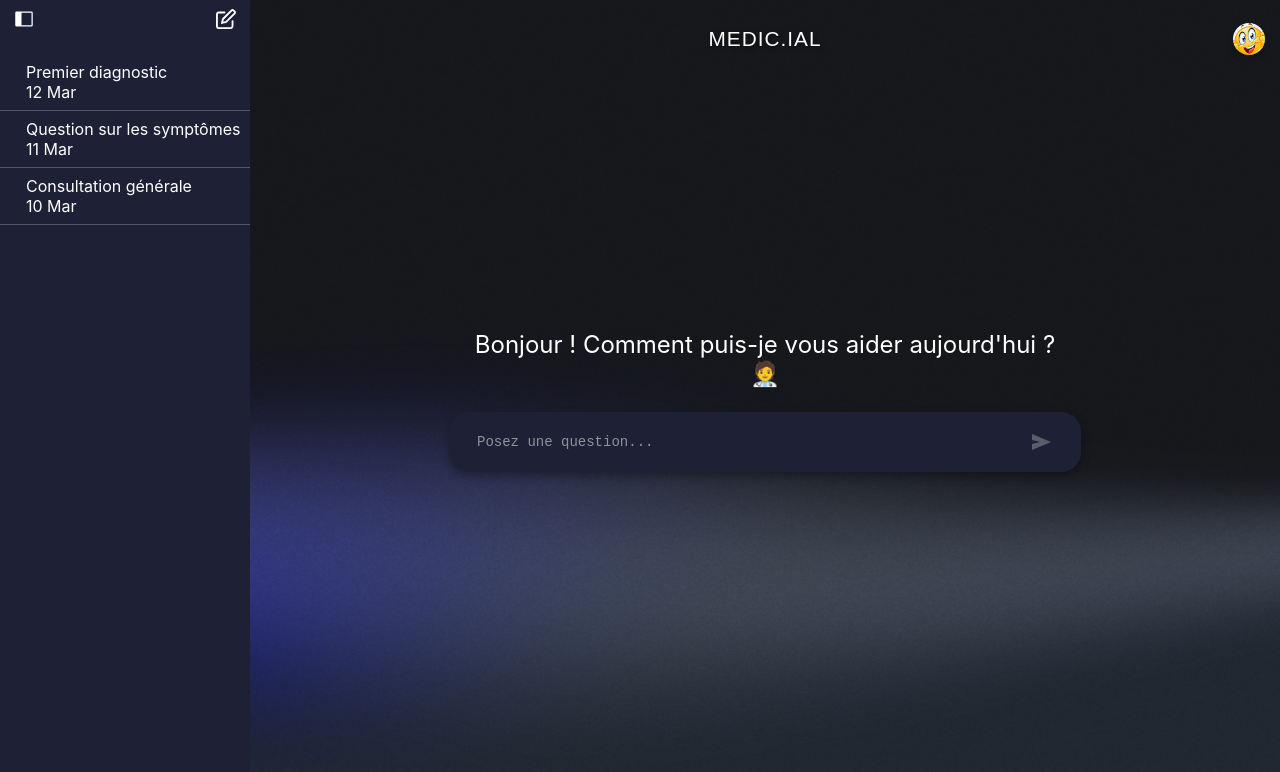
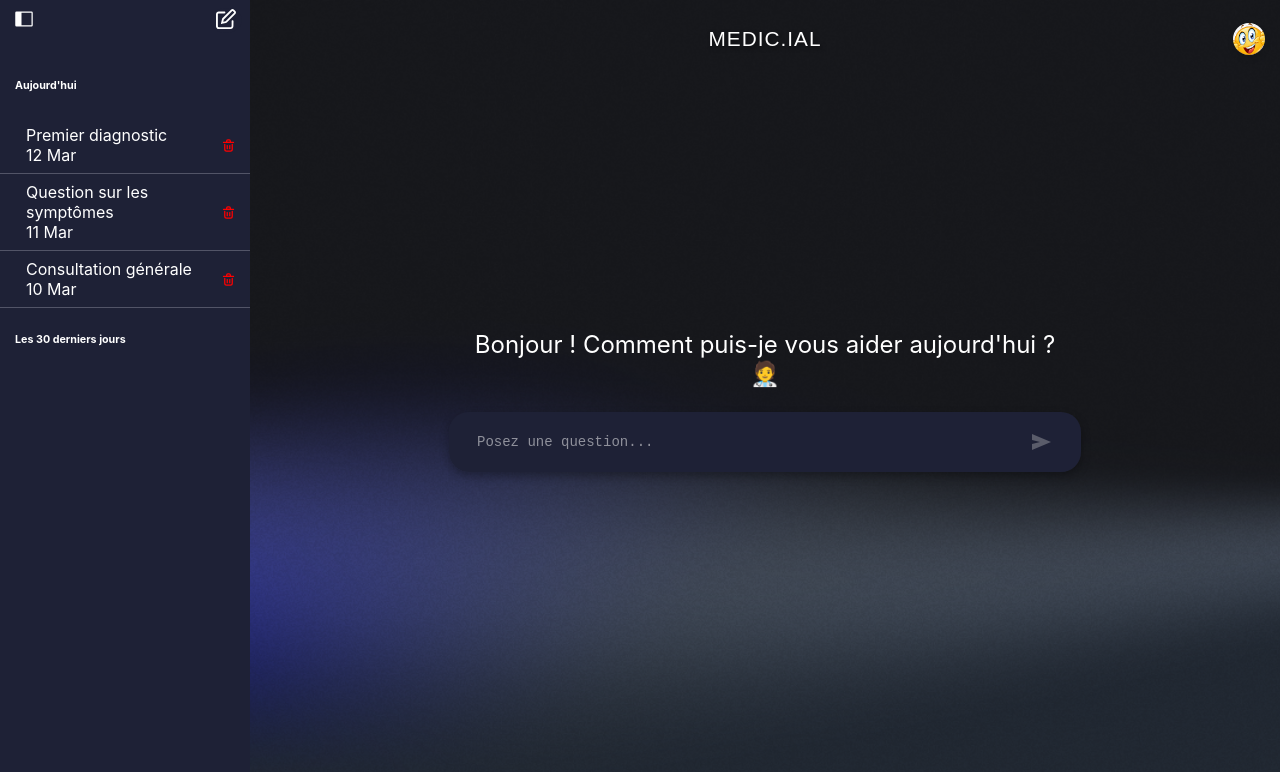
Before and after one commit to AxelGiff/Medic.ial-Chatbot-SAE-S6, a React (Create React App) app: page / in a window 1280 px wide. Shown: the top 772 px of the page. Built offline with nearby package versions, Linux system fonts and the light colour scheme.

Commit message:
FEAT: Bouton de delete pour chaque conv et filtre de date

```diff
--- a/src/components/Panel.jsx
+++ b/src/components/Panel.jsx
@@ -15,6 +15,13 @@ const Panel = ({
   const createNewChat = () => {
     onNewChat();
   };
+
+const deleteConversation=(conversationId)=>{
+  console.log(conversationId)
+  setConversations(prev => prev.filter(chat => chat.id !== conversationId));
+  setActiveConversationId(null);
+
+}
 
   return (
     <div className={`sidebar-panel ${isCollapsed ? 'collapsed' : ''}`}>
@@ -58,9 +65,12 @@ const Panel = ({
             </span>
           )}
         </button>
+
       </div>
 
       <div className="conversations-list">
+        <div class="conversation-today">
+          <h6 className="conversation-today-title">Aujourd'hui</h6>
         {conversations.map(chat => (
           <div
             key={chat.id}
@@ -78,10 +88,27 @@ const Panel = ({
                 <div className="conversation-title">{chat.title}</div>
                 <div className="conversation-date">{chat.date}</div>
               </div>
+              <button className="delete-button" onClick={(e) => {
+                    e.stopPropagation();
+                    deleteConversation(chat.id);
+                  }}>
+
+
+
+              <span>
+                <svg width="15px" height="15px" viewBox="0 0 24 24" fill="none" xmlns="http://www.w3.org/2000/svg" stroke="#ff0000"><g id="SVGRepo_bgCarrier" stroke-width="0"></g><g id="SVGRepo_tracerCarrier" stroke-linecap="round" stroke-linejoin="round"></g><g id="SVGRepo_iconCarrier"> <path d="M10 12V17" stroke="#ff0000" stroke-width="2" stroke-linecap="round" stroke-linejoin="round"></path> <path d="M14 12V17" stroke="#ff0000" stroke-width="2" stroke-linecap="round" stroke-linejoin="round"></path> <path d="M4 7H20" stroke="#ff0000" stroke-width="2" stroke-linecap="round" stroke-linejoin="round"></path> <path d="M6 10V18C6 19.6569 7.34315 21 9 21H15C16.6569 21 18 19.6569 18 18V10" stroke="#ff0000" stroke-width="2" stroke-linecap="round" stroke-linejoin="round"></path> <path d="M9 5C9 3.89543 9.89543 3 11 3H13C14.1046 3 15 3.89543 15 5V7H9V5Z" stroke="#ff0000" stroke-width="2" stroke-linecap="round" stroke-linejoin="round"></path> </g></svg>
+              </span>
+
+            </button>
               </>
             )}
           </div>
         ))}
+        </div>
+        <div class="conversation-before">
+          <h6 className="conversation-before-title">Les 30 derniers jours</h6>
+
+           </div>
       </div>
 
     </div>
```
